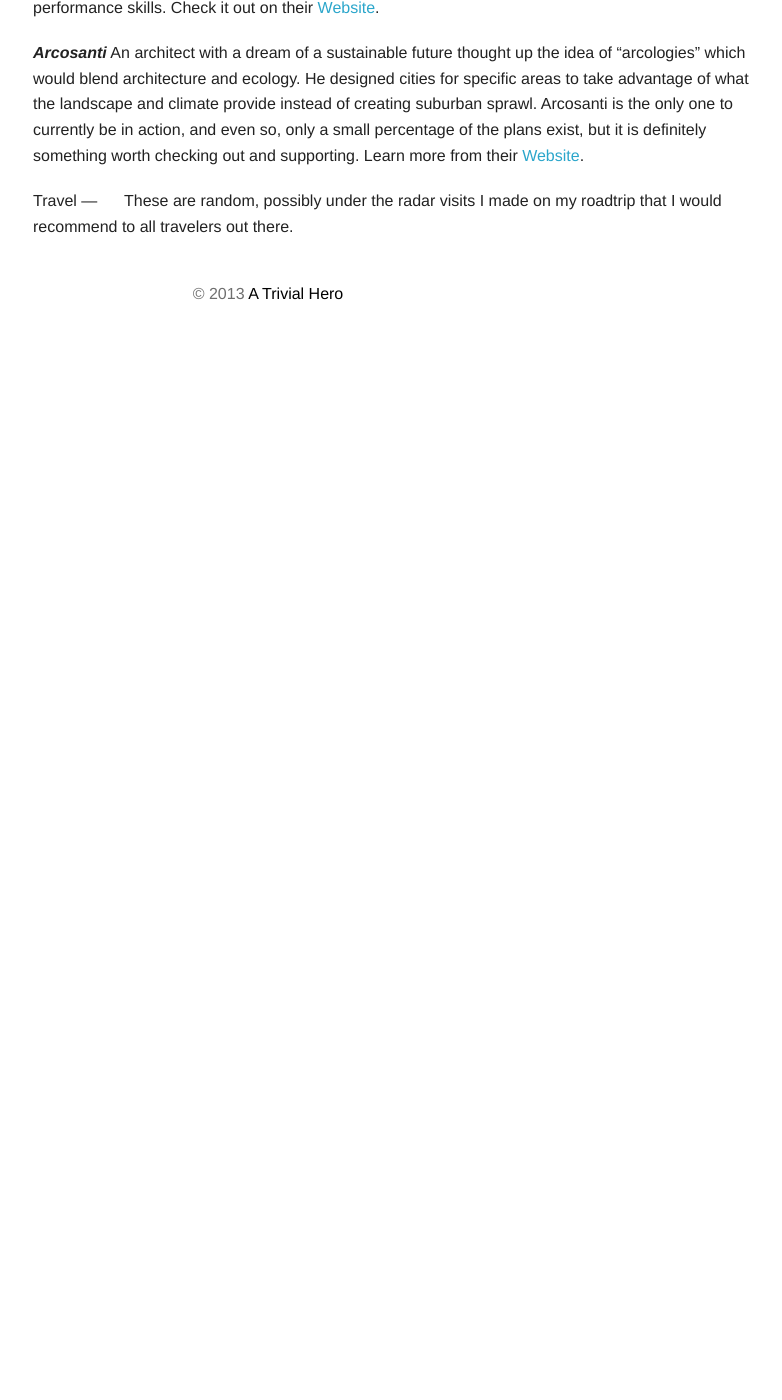
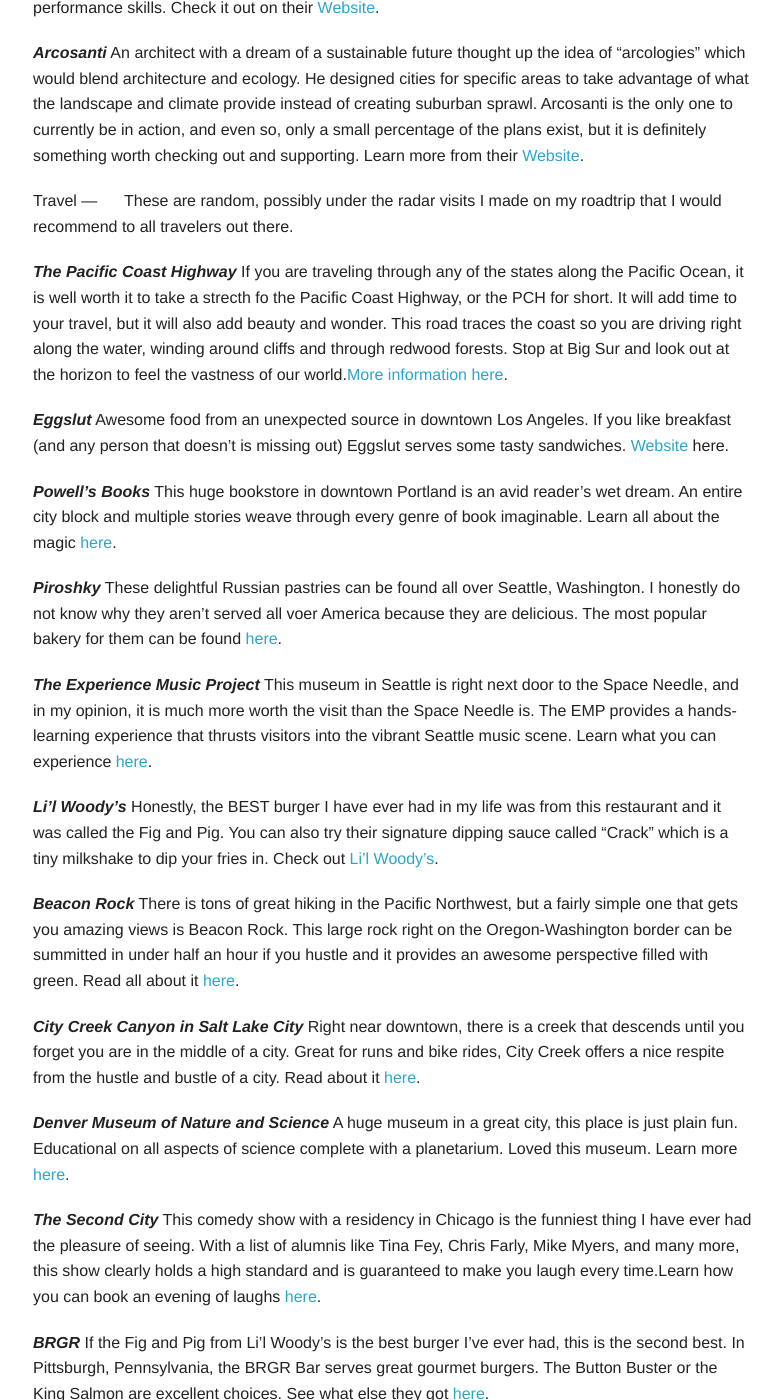
Before and after one commit to atrivialhero/atrivialhero.github.io, a Jekyll site: the page built from love.md, in a window 1280 px wide and 1400 px high, scrolled down 6803 px. Shown: the whole window, without its empty margins (372-1154 px from the left). Built offline with Jekyll 4.4.1, drawn with Linux system fonts in a browser that asks for light colours; some web fonts are replaced; Markdown is read by kramdown in place of the engine named in the settings; before the commit the page ends 7116 px from its top, so only the background shows below that; some of the changed text lies outside the part shown.

Commit message:
Update love.md

```diff
--- a/love.md
+++ b/love.md
@@ -203,3 +203,70 @@
 Travel
 ---
 &nbsp;&nbsp;&nbsp;&nbsp;&nbsp;These are random, possibly under the radar visits I made on my roadtrip that I would recommend to all travelers out there.
+
+***The Pacific Coast Highway***
+If you are traveling through any of the states along the Pacific Ocean, it is well worth it to take a strecth fo the Pacific Coast Highway, or the PCH for short. It will add time to your travel, but it will also add beauty and wonder. This road traces the coast so you are driving right along the water, winding around cliffs and through redwood forests. Stop at Big Sur and look out at the horizon to feel the vastness of our world.<a href="http://www.pacific-coast-highway-travel.com" target="_blank">More information here</a>.
+
+***Eggslut***
+Awesome food from an unexpected source in downtown Los Angeles. If you like breakfast (and any person that doesn't is missing out) Eggslut serves some tasty sandwiches. <a href="http://www.eggslut.com/#about" target="_blank">Website</a> here.
+
+***Powell's Books***
+This huge bookstore in downtown Portland is an avid reader's wet dream. An entire city block and multiple stories weave through every genre of book imaginable. Learn all about the magic <a href="http://www.powells.com" target="_blank">here</a>.
+
+***Piroshky***
+These delightful Russian pastries can be found all over Seattle, Washington. I honestly do not know why they aren't served all voer America because they are delicious. The most popular bakery for them can be found <a href="http://www.piroshkybakery.com" target="_blank">here</a>.
+
+***The Experience Music Project***
+This museum in Seattle is right next door to the Space Needle, and in my opinion, it is much more worth the visit than the Space Needle is. The EMP provides a hands-learning experience that thrusts visitors into the vibrant Seattle music scene. Learn what you can experience <a href="http://www.empmuseum.org" target="_blank">here</a>.
+
+***Li'l Woody's***
+Honestly, the BEST burger I have ever had in my life was from this restaurant and it was called the Fig and Pig. You can also try their signature dipping sauce called "Crack" which is a tiny milkshake to dip your fries in. Check out <a href="http://lilwoodys.com" target="_blank">Li'l Woody's</a>.
+
+***Beacon Rock***
+There is tons of great hiking in the Pacific Northwest, but a fairly simple one that gets you amazing views is Beacon Rock. This large rock right on the Oregon-Washington border can be summitted in under half an hour if you hustle and it provides an awesome perspective filled with green. Read all about it <a href="http://www.parks.wa.gov/474/Beacon-Rock" target="_blank">here</a>.
+
+***City Creek Canyon in Salt Lake City***
+Right near downtown, there is a creek that descends until you forget you are in the middle of a city. Great for runs and bike rides, City Creek offers a nice respite from the hustle and bustle of a city. Read about it <a href="http://slctrackclub.org/?p=242" target="_blank">here</a>.
+
+***Denver Museum of Nature and Science***
+A huge museum in a great city, this place is just plain fun. Educational on all aspects of science complete with a planetarium. Loved this museum. Learn more <a href="http://www.dmns.org" target="_blank">here</a>.
+
+***The Second City***
+This comedy show with a residency in Chicago is the funniest thing I have ever had the pleasure of seeing. With a list of alumnis like Tina Fey, Chris Farly, Mike Myers, and many more, this show clearly holds a high standard and is guaranteed to make you laugh every time.Learn how you can book an evening of laughs <a href="http://www.secondcity.com" target="_blank">here</a>.
+
+***BRGR***
+If the Fig and Pig from Li'l Woody's is the best burger I've ever had, this is the second best. In Pittsburgh, Pennsylvania, the BRGR Bar serves great gourmet burgers. The Button Buster or the King Salmon are excellent choices. See what else they got <a href="http://brgrpgh.com" target="_blank">here</a>.
+
+***Ben and Jerry's Tour Factory***
+I was in the middle of Vermont without a clue what to do when a friend suggested I tour the Ben and Jerry's factory. I had no idea it was in Vermont. I drove there immediately and bought a ticket for the next tour. $4.00 got me a half hour tour of the factory that taught me all about the company and its history (it's a really cool company too!) and then the tour ends in their "Laboratory" where they create ice cream flavors. You get a sample of an experimental flavor of ice cream that changes daily. How can anyone say "no" to that? Check it out <a href="http://www.benjerry.com/about-us/factory-tours" target="_blank">here</a>.
+
+***Lobster Rolls and Whoopie Pies***
+So if you are going to Maine, you have to eat Lobster. It is pretty much a rule. Their lobster is delicious, and you can go to a wide variety of places to get your fix. But a lesser known food tip is the Whoopie Pie. These large desserts are served throughout the state. They are like two huge pieces of cake with a creamy icing sandwiched in the middle. It's enough calories to last you a few days, but it is delicious. <a href="I got mine from http://www.wickedwhoopies.com" target="_blank">here</a>.
+
+***The Dartmouth Campus***
+
+***Lou's Restaurant***
+
+***Pie Face***
+
+***Strand Bookstore***
+
+***The Jersey Shore***
+
+***Edgar Allan Poe's Grave***
+
+***Crab Cakes at Lexington Market***
+
+***Cooper's Rock State Forest***
+
+***The Musician's Hall of Fame***
+
+***POPS***
+
+***Grafitti Park***
+
+***Petroglyph National Monument***
+
+***Driving through Arizona***
+
+***Red Rock Canyon***
```
